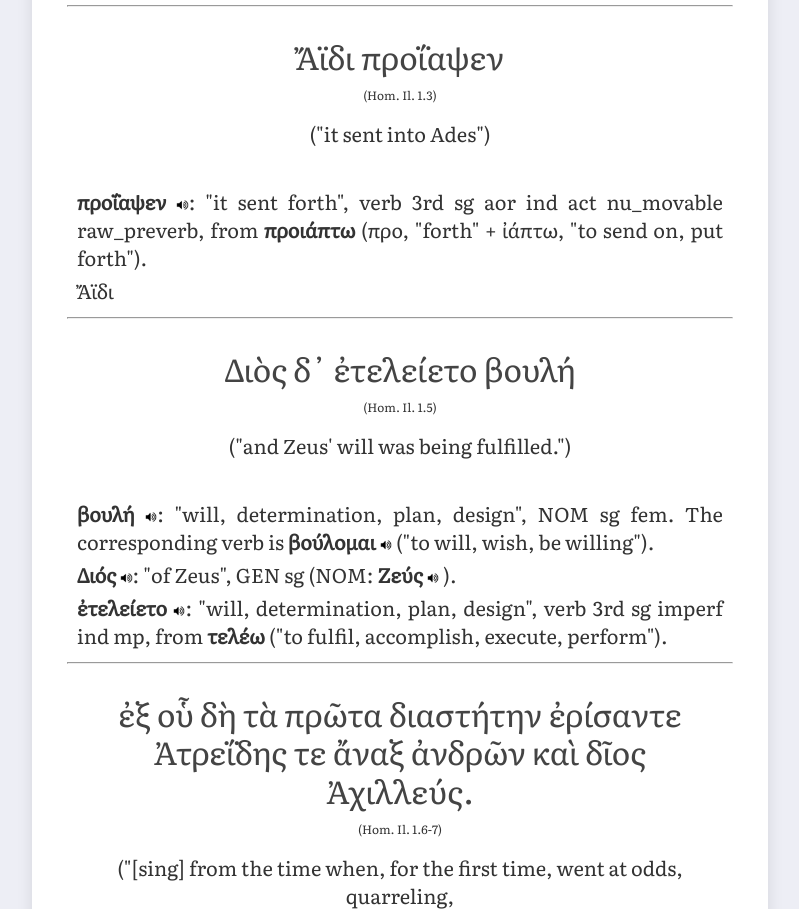
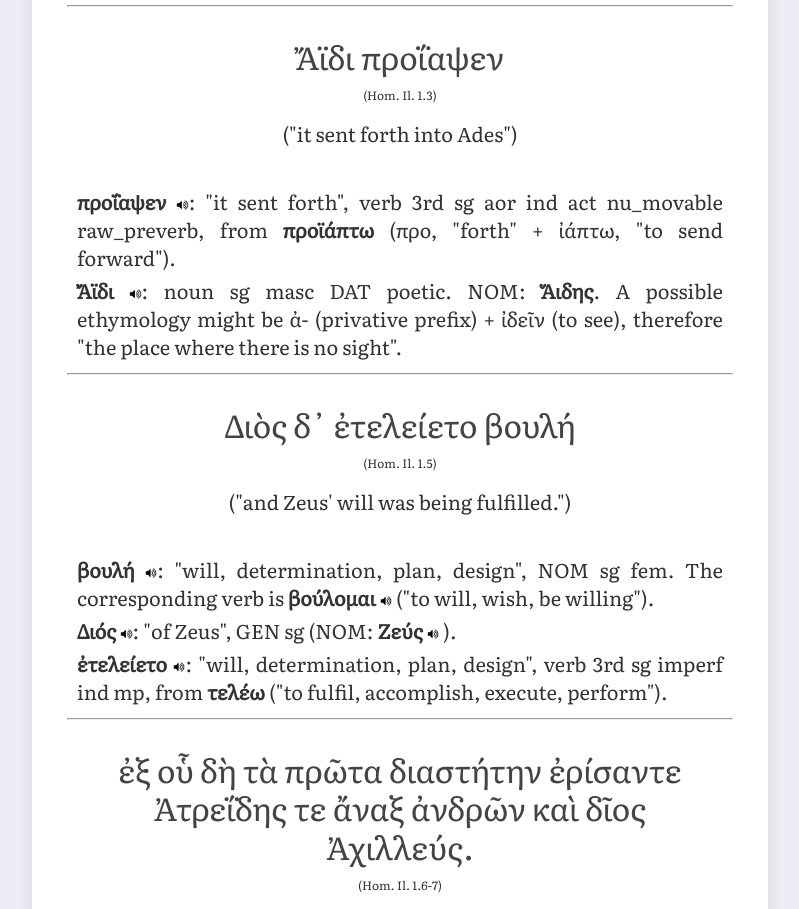
Before and after one commit to AmazingRecordingStudios/Greek102, a plain HTML site: page Text/Iliad01.html in a window 1280 px wide. Shown: the part 1256-2165 px from the top of the page, without its empty margins (240-1039 px from the left). Drawn offline with Linux system fonts and the light colour scheme; files that its build step writes are made by us from their sources.

Commit message:
Fixed quote 'sent into Ades', fixed and added audiofiles, added translationa and ethymology

```diff
--- a/Text/Iliad01.html
+++ b/Text/Iliad01.html
@@ -131,16 +131,18 @@
 
  <p class="citationRef">(Hom. Il. 1.3)</p>
 
- <p class="translation">("it sent into Ades")</p>
+ <p class="translation">("it sent forth into Ades")</p>
 
  <p class="linguisticNote">
-   <span data-audio-file="Forvo/βουλή_(peri22b).mp3" onclick="playclip(this)"><b>προΐαψεν</b></span>
-   <span><img class="inlineiconnp" src="../Images/volume-icon.png"/></span>: "it sent forth",
-   verb 3rd sg aor ind act nu_movable raw_preverb, from
-   <b>προιάπτω</b> (προ, "forth" + ἰάπτω, "to send on, put forth").
+   <span data-audio-file="Forvo/προΐαψεν_(peri22b).mp3" onclick="playclip(this)"><b>προΐαψεν</b></span>
+   <span><img class="inlineiconnp" src="../Images/volume-icon.png"/></span>:
+   "it sent forth", verb 3rd sg aor ind act nu_movable raw_preverb, from
+   <b>προϊάπτω</b> (προ, "forth" + ἰάπτω, "to send forward").
  </p>
  <p class="linguisticNote">
-   Ἄϊδι
+   <span data-audio-file="Forvo/ἄϊδι_(peri22b).mp3" onclick="playclip(this)"><b>Ἄϊδι</b></span>
+   <span><img class="inlineiconnp" src="../Images/volume-icon.png"/></span>: noun sg masc DAT poetic. NOM: <b>Ἅιδης</b>.
+   A possible ethymology might be ἀ- (privative prefix) + ἰδεῖν (to see), therefore "the place where there is no sight".
  </p>
  <hr/>
 
```
Also changed, not shown: 2 other files.
